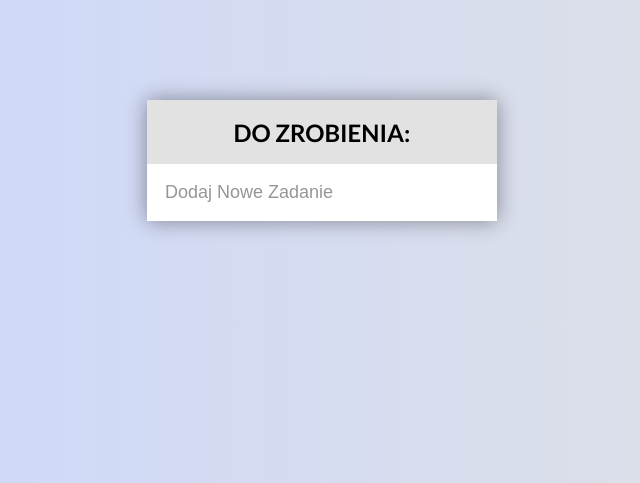
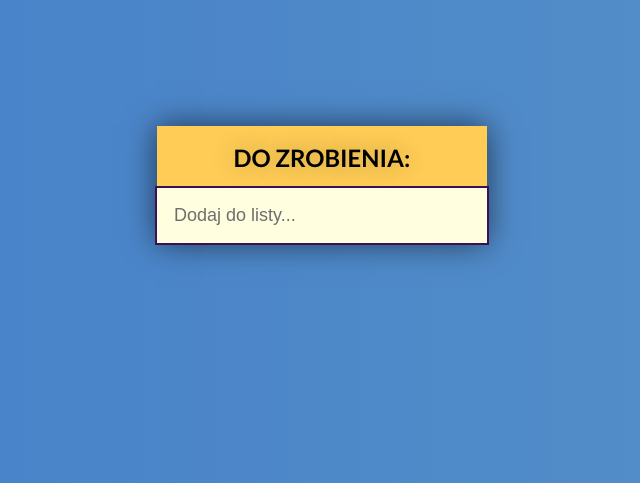
Before and after one commit to pkedzierski88/Todo_List, a Node server app: page /todos in a window 1280 px wide. Shown: the top 483 px of the page, without its empty margins (318-958 px from the left). Run offline with Node 20, Linux system fonts and the light colour scheme; data that the repository does not hold is empty; some libraries are stand-ins or nearby versions.

Commit message:
zmieniono style i kolory

```diff
--- a/public/stylesheets/style.css
+++ b/public/stylesheets/style.css
@@ -1,7 +1,7 @@
 body {
   font-family: 'Lato', serif;
   font-weight: 700;
-  background: linear-gradient(to left, #E2E2E2, #C9D6FF);
+  background: linear-gradient(to right, #457fca, #5691c8);
 }
 
 h2 {
@@ -10,7 +10,8 @@ h2 {
   padding-top: 5%;
   padding-bottom: 5%;
   margin: 0;
-  background: #E2E2E2;
+  background: rgb(255, 205, 85);
+  text-shadow: 0px 0px 25px rgba(0, 0, 0, 0.3);
 }
 
 ul {
@@ -20,38 +21,46 @@ ul {
 }
 
 li {
-  background: rgb(250, 250, 250);
+  background: rgb(255, 215, 100);
   line-height: 40px;
+  border: rgba(0, 0, 0, 0)
 }
 
 li:nth-child(2n) {
-  background: rgb(235, 235, 235);
+  background: rgb(255, 195, 90);
+
 }
 
 li > form {
   display: inline;
 }
 
+li:hover {
+  outline: 1px solid #3c1053;
+  outline-style: solid;
+}
+
 input {
   font-size: 18px;
-  background-color: rgb(235, 235, 235);
+  background: rgb(255, 195, 90);
   width: 100%;
   padding: 15px 15px 15px 15px;
   box-sizing: border-box;
-  border: 3px solid rgba(0, 0, 0, 0);
+  border: 2px solid rgba(0, 0, 0, 0);
 }
 
 input::placeholder {
-  color: rgb(150, 150, 150);
+  color: rgb(110, 110, 110);
 }
 
 input:focus{
-  background: white;
-  outline: none;
+  background: lightyellow;
+  outline: 2px solid #3c1053;
+  outline-style: solid;
 }
 
 .completed {
-  color: grey;
+  color: rgb(120, 120, 120);
   text-decoration: line-through;
 }
 
@@ -84,7 +93,7 @@ li:hover .deleteButton {
 }
 
 #container {
-  width: 350px;
-  margin: 100px auto;
-  box-shadow: 0 0 20px rgba(0, 0, 0, 0.4);
+  width: 330px;
+  margin: 10% auto;
+  box-shadow: 0 0 30px rgba(0, 0, 0, 0.6);
 }
--- a/views/index.ejs
+++ b/views/index.ejs
@@ -3,7 +3,7 @@
 <div id="container">
   <h2>Do Zrobienia:</h2>
   <form id="inputForm" action="/todos" method="POST">
-    <input type="text" name="text" placeholder="Dodaj Nowe Zadanie" maxlength="30" autocomplete="off" autofocus="autofocus" required>
+    <input type="text" name="text" placeholder="Dodaj do listy..." maxlength="30" autocomplete="off" autofocus="autofocus" required>
   </form>
   <ul>
     <% todos.forEach((todo) => { %>
```
